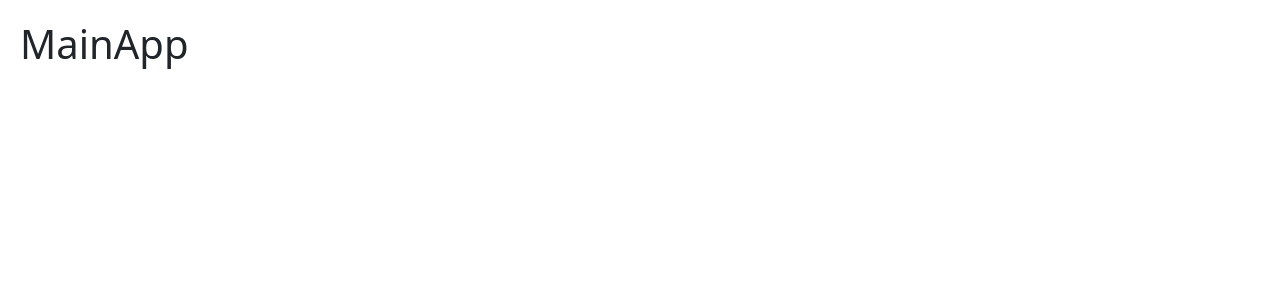
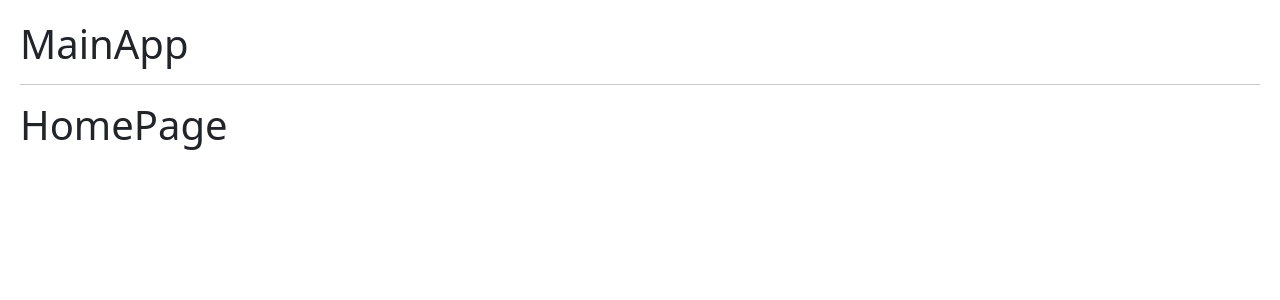
Before and after one commit to chalscc/React-Hook-App, a React (Vite) app: page / in a window 1280 px wide. Shown: the top 300 px of the page. Built offline with nearby package versions, Linux system fonts and the light colour scheme.

Commit message:
Navegacion a rutas

```diff
--- a/src/09-useContext/MainApp.jsx
+++ b/src/09-useContext/MainApp.jsx
@@ -1,12 +1,24 @@
 import React from 'react'
+import { Navigate, Route, Routes } from 'react-router-dom'
+import { HomePage } from './HomePage'
+import { AboutPage } from './AboutPage'
+import { LoginPage } from './LoginPage'
 
 export const MainApp = () => {
   return (
     <>
-    <h1>
-      MainApp
-    </h1>
-    <br></br>
+      <h1> MainApp </h1>
+      <hr/>
+
+      <Routes>
+        <Route path="/" element={<HomePage />} />
+        <Route path="login" element={<LoginPage />} />
+        <Route path="about" element={<AboutPage />} />
+
+        {/* <Route path="/*" element={<h1>404 Not Found</h1>} /> */}
+        {/* Si introduces una ruta no existente, te redirige a about */}
+        <Route path="/*" element={<Navigate to="/about" />} />
+      </Routes>
     </>
   )
 }
```
